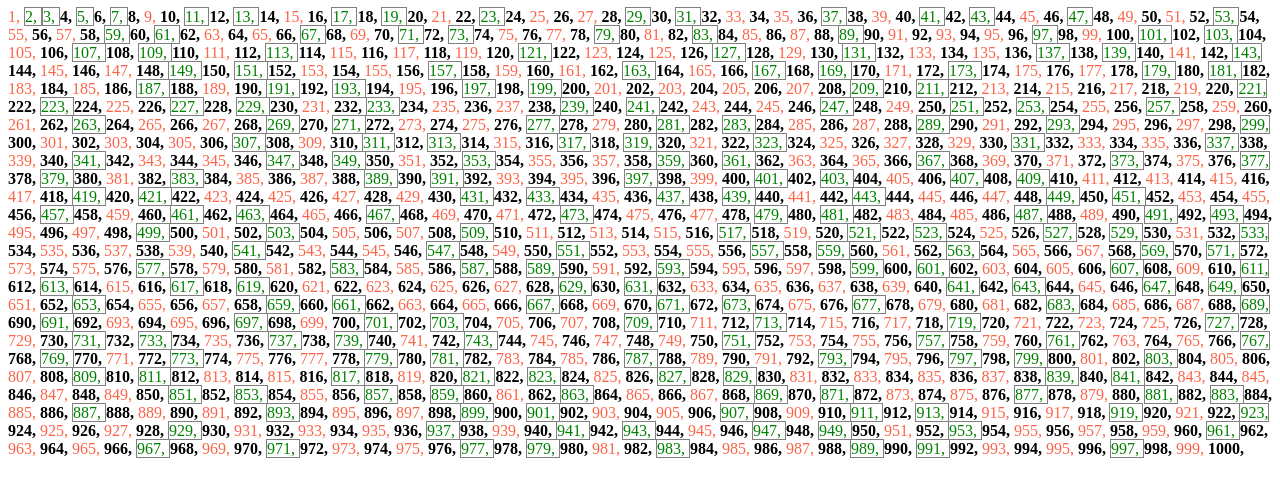
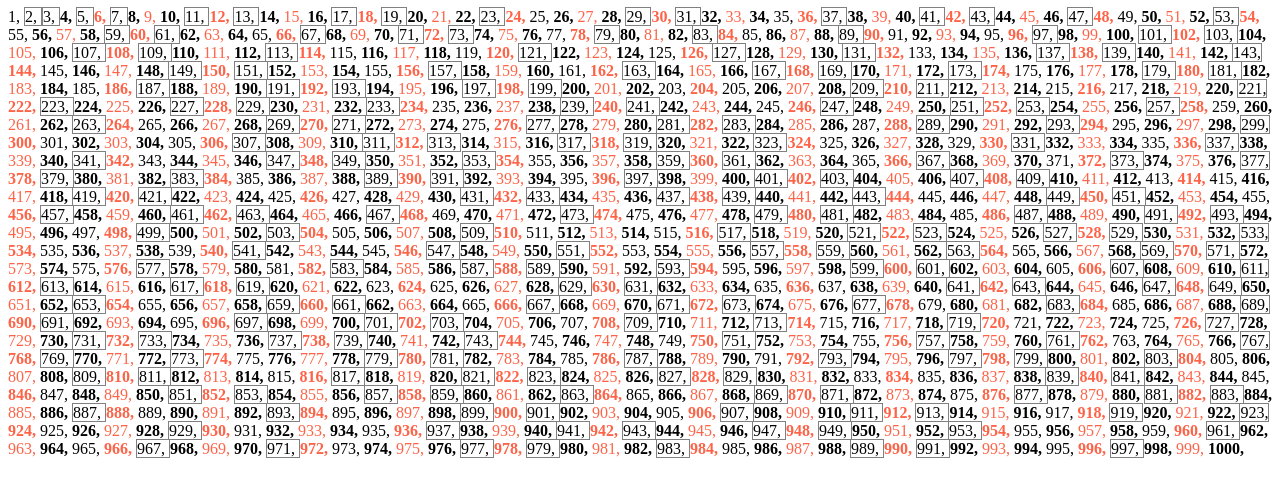
Before and after one commit to jakerjohnson94/fizzbuzz, a plain HTML site: page index.html in a window 1280 px wide. Drawn offline with Linux system fonts and the light colour scheme.

Commit message:
completed using create element

```diff
--- a/index.html
+++ b/index.html
@@ -1,5 +1,6 @@
 <!DOCTYPE html>
 <html lang="en">
+
 <head>
     <meta charset="UTF-8">
     <meta name="viewport" content="width=device-width, initial-scale=1.0">
@@ -8,33 +9,43 @@
     <link rel="stylesheet" href="style.css">
     <script src="script.js"></script>
 </head>
+
 <body>
     <div id="content">
 
-    <script>
+        <script>
 
-        for(let i= 1; i<= 1000; i++){
-            if (isPrime(i) === true && i>1){
-                document.getElementById('content').innerHTML += "<span class= 'prime'>" + [i] + ", </span>";
+            for (let i = 1; i <= 1000; i++) {
+                const span = document.createElement("span");
+                span.textContent = i + ', ';
+                if (isPrime(i) === true && i > 1) {
+                    span.className = 'prime';
+                    document.getElementById('content').appendChild(span);
+                }
+                else if (i % 3 === 0 && i % 2 === 0) {
+                    span.className = 'divBy3 even';
+                    document.getElementById('content').appendChild(span);
+                }
+                else if (i % 2 === 0 || i === 2) {
+                    span.className = 'even';
+                    document.getElementById('content').appendChild(span);
+                }
+
+                else if (i % 3 === 0) {
+                    span.className = 'divBy3';
+                    document.getElementById('content').appendChild(span);
+                }
 
 
-        }
-        else  if(i%2===0 || i===2){
-                document.getElementById('content').innerHTML += "<span class='even'>"+ [i] + ", </span>";
+                else {
+                    document.getElementById('content').appendChild(span);
+
+                }
             }
 
-            else if (i%2 !== 0){
-                document.getElementById('content').innerHTML += "<span class='divBy3'>"+ [i] + ", </span>";
-            }
-
-            else{
-                document.getElementById('content').innerHTML += "<span>"+ [i] + ", </span>";
-
-            }
-        }
-
         </script>
-        </div>
+    </div>
 
 </body>
+
 </html>
--- a/style.css
+++ b/style.css
@@ -4,4 +4,4 @@
  .divBy3{
      color: tomato;
  }
- .prime{ color: green; border: .1px solid gray;}
+ .prime{ border: .1px solid gray;}
```
